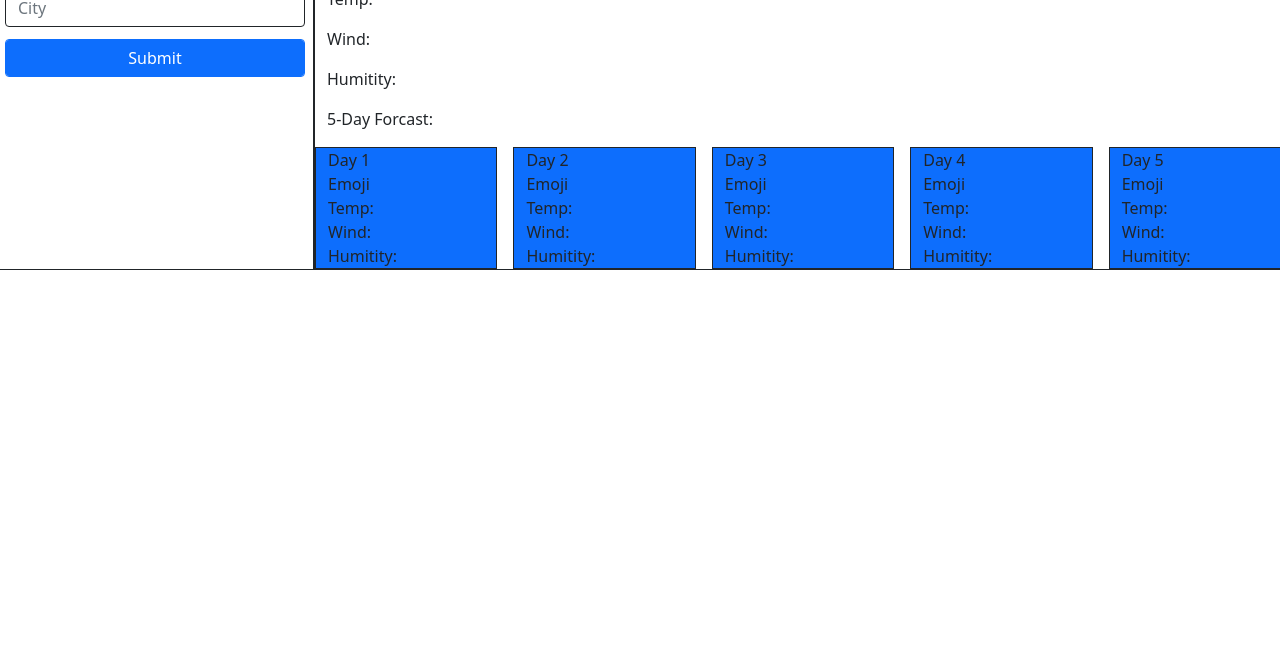
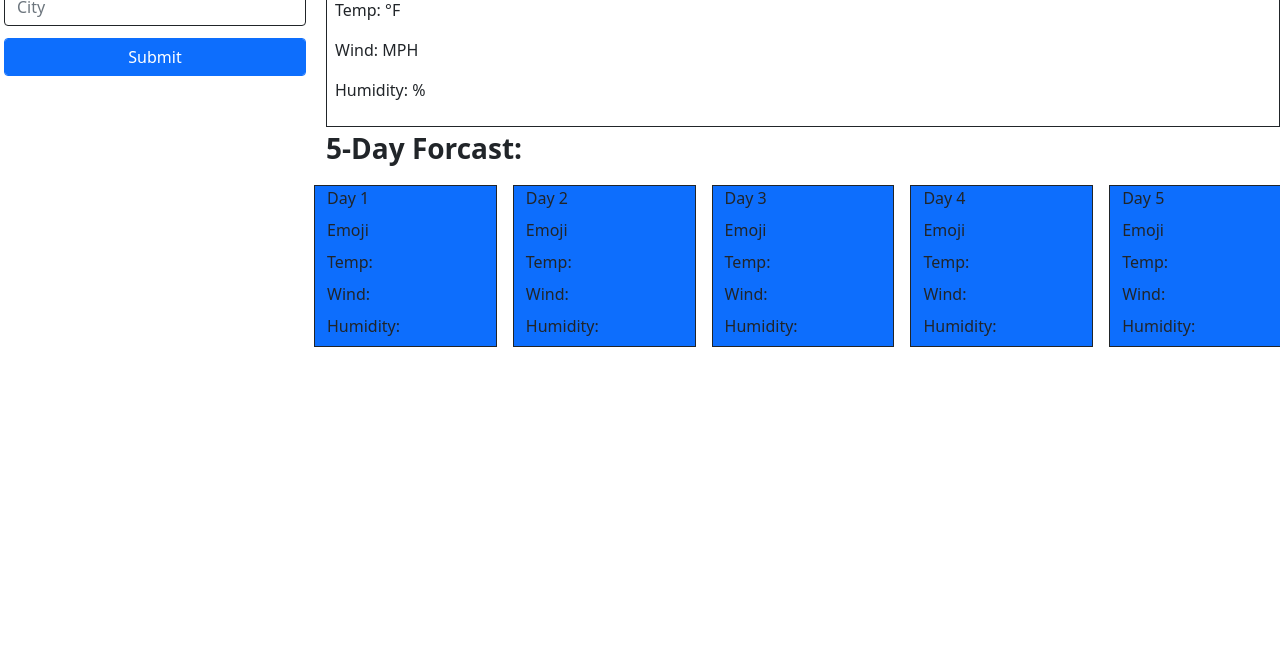
Before and after one commit to Connor812/waether-app, a plain HTML site: page index.html in a window 1280 px wide. Shown: the part 148-800 px from the top of the page. Drawn offline with nearby package versions, Linux system fonts and the light colour scheme.

Commit message:
organized my divs with bootstrap, and got the first current weather to display inside of the current weather box

```diff
--- a/assets/script/script.js
+++ b/assets/script/script.js
@@ -1,12 +1,21 @@
-// place = prompt("Enter City name: ");
+let submitButton = $('#submit-btn');
+let city = $('#city');
+let place = $('#input-city');
+let currentTemp = $('#current-temp');
+let currentWind = $('#current-wind');
+let currentHumidity = $('#current-humidity');
+
 let weatherUrl;
 let locationUrl;
 let lan;
 let lon;
 let day;
-getLocationUrl();
-console.log(place);
 
+submitButton.on('click', function(event) {
+    place = $('#input-city').val();
+    console.log(place);
+    getLocationUrl();
+})
 
 
 
@@ -26,7 +35,35 @@ function getLocationUrl() {
             lon = locationData[0].lon;
             console.log(lat);
             console.log(lon);
+            getCurrentWeatherUrl();
             getWeatherUrl();
+        })
+}
+
+function getCurrentWeatherUrl() {
+
+    currentWeatherUrl = 'https://api.openweathermap.org/data/2.5/weather?lat=' + lat + '&lon=' + lon + '&units=imperial&appid=2ca1c9e6889192710f3b59dc0b31f2bf';
+    console.log(currentWeatherUrl);
+
+    fetch(currentWeatherUrl)
+        .then(function (currentWeatherResponse) {
+            return currentWeatherResponse.json();
+        })
+        .then(function (currentWeatherData) {
+            console.log(currentWeatherData);
+            $('#city').text(currentWeatherData.name);
+            console.log(currentWeatherData.name);
+            let weatherIcon = "http://openweathermap.org/img/w/" + currentWeatherData.weather[0].icon + ".png";
+            $('#icon').attr('src', weatherIcon);
+            console.log(currentWeatherData.weather[0].icon);
+            $('#current-temp').text(currentWeatherData.main.temp);
+            console.log(currentWeatherData.main.temp);
+            $('#current-wind').text(currentWeatherData.wind.speed);
+            console.log(currentWeatherData.wind.speed);
+            $('#current-humidity').text(currentWeatherData.main.humidity)
+            console.log(currentWeatherData.main.humidity);
+
+
         })
 }
 
@@ -37,7 +74,7 @@ function getWeatherUrl() {
     console.log(lon);
 
 
-    weatherUrl = 'https://api.openweathermap.org/data/2.5/forecast?lat=' + lat + '&lon=' + lon + '&appid=2ca1c9e6889192710f3b59dc0b31f2bf';
+    weatherUrl = 'https://api.openweathermap.org/data/2.5/forecast?lat=' + lat + '&lon=' + lon + '&units=imperial&appid=2ca1c9e6889192710f3b59dc0b31f2bf';
     console.log(weatherUrl);
 
 
@@ -50,8 +87,8 @@ function getWeatherUrl() {
 
             console.log(weatherData);
 
-            day = weatherData.list;
-            console.log(day);
+            days = weatherData.list;
+            console.log(days);
             renderForcast()
 
 
@@ -59,9 +96,9 @@ function getWeatherUrl() {
 }
 
 function renderForcast() {
-    for (let i = 0; i < day.length;) {
+    for (let i = 0; i < days.length;) {
         console.log(i);
-        console.log(day[i]);
+        console.log(days[i]);
         i = i + 8;
     }
 }
--- a/index.html
+++ b/index.html
@@ -18,53 +18,57 @@
 
 
     <div class="row">
-        <div class="col-3 border border-dark">
+        <div class="col-3">
             <div class="fs-3 fw-bold">Search for a City:</div>
-            <div><input class="border border-dark form-control m-1 mt-2" placeholder="City"></div>
-            <div><button class=" btn btn-primary form-control m-1 mt-2">Submit</button></div>
+            <div><input id="input-city" class="border border-dark form-control m-1 mt-2" placeholder="City"></div>
+            <div><button id="submit-btn" class=" btn btn-primary form-control m-1 mt-2">Submit</button></div>
         </div>
 
 
-        <div class="col-9 border border-dark">
-            <div>
-                <span class="fs-2 fw-bold">Atlanta</span>
-                <div class="mb-3">Temp: </div>
-                <div class="mb-3">Wind: </div>
-                <div class="mb-3">Humitity: </div>
+        <div class="col-9">
+            <div class="border border-dark p-2">
+                <div id="city" class="fs-2 fw-bold"><span><img id="icon" alt="weather icon"></span></div>
+                <div class="mb-3">Temp: <span id="current-temp"></span>°F</div>
+                <div class="mb-3">Wind: <span id="current-wind"></span> MPH</div>
+                <div class="mb-3">Humidity: <span id="current-humidity">%</span></div>
             </div>
             <div class="row gap-3">
-                <div>5-Day Forcast:</div>
+                <div class="fs-3 fw-bold">5-Day Forcast:</div>
 
                     <div class="col border border-dark bg-primary">
-                        <div>Day 1</div>
-                        <div>Emoji</div>
-                        <div class="m6">Temp: </div>
-                        <div class="m2">Wind: </div>
-                        <div class="m2">Humitity: </div>
+                        <div class="mb-2">Day 1</div>
+                        <div class="mb-2">Emoji</div>
+                        <div class="mb-2">Temp: </div>
+                        <div class="mb-2">Wind: </div>
+                        <div class="mb-2">Humidity: </div>
                     </div>
-                    <div class="col border border-dark bg-primary">Day 2
-                        <div>Emoji</div>
-                        <div class="m-6">Temp: </div>
-                        <div class="m2">Wind: </div>
-                        <div class="m2">Humitity: </div>
+                    <div class="col border border-dark bg-primary">
+                        <div class="mb-2">Day 2</div>
+                        <div class="mb-2">Emoji</div>
+                        <div class="mb-2">Temp: </div>
+                        <div class="mb-2">Wind: </div>
+                        <div class="mb-2">Humidity: </div>
                     </div>
-                    <div class="col border border-dark bg-primary">Day 3
-                        <div>Emoji</div>
-                        <div class="m6">Temp: </div>
-                        <div class="m2">Wind: </div>
-                        <div class="m2">Humitity: </div>
+                    <div class="col border border-dark bg-primary">
+                        <div class="mb-2">Day 3</div>
+                        <div class="mb-2">Emoji</div>
+                        <div class="mb-2">Temp: </div>
+                        <div class="mb-2">Wind: </div>
+                        <div class="mb-2">Humidity: </div>
                     </div>
-                    <div class="col border border-dark bg-primary">Day 4
-                        <div>Emoji</div>
-                        <div class="m6">Temp: </div>
-                        <div class="m2">Wind: </div>
-                        <div class="m2">Humitity: </div>
+                    <div class="col border border-dark bg-primary">
+                        <div class="mb-2">Day 4</div>
+                        <div class="mb-2">Emoji</div>
+                        <div class="mb-2">Temp: </div>
+                        <div class="mb-2">Wind: </div>
+                        <div class="mb-2">Humidity: </div>
                     </div>
-                    <div class="col border border-dark bg-primary">Day 5
-                        <div>Emoji</div>
-                        <div class="m6">Temp: </div>
-                        <div class="m2">Wind: </div>
-                        <div class="m2">Humitity: </div>
+                    <div class="col border border-dark bg-primary">
+                        <div class="mb-2">Day 5</div>
+                        <div class="mb-2">Emoji</div>
+                        <div class="mb-2">Temp: </div>
+                        <div class="mb-2">Wind: </div>
+                        <div class="mb-2">Humidity: </div>
                     </div>
 
             </div>
@@ -75,7 +79,7 @@
 
 
 
-
+    <script src="https://code.jquery.com/jquery-3.5.1.min.js"></script>
     <script src="https://cdn.jsdelivr.net/npm/bootstrap@5.1.3/dist/js/bootstrap.bundle.min.js"
         integrity="sha384-ka7Sk0Gln4gmtz2MlQnikT1wXgYsOg+OMhuP+IlRH9sENBO0LRn5q+8nbTov4+1p"
         crossorigin="anonymous"></script>
```
